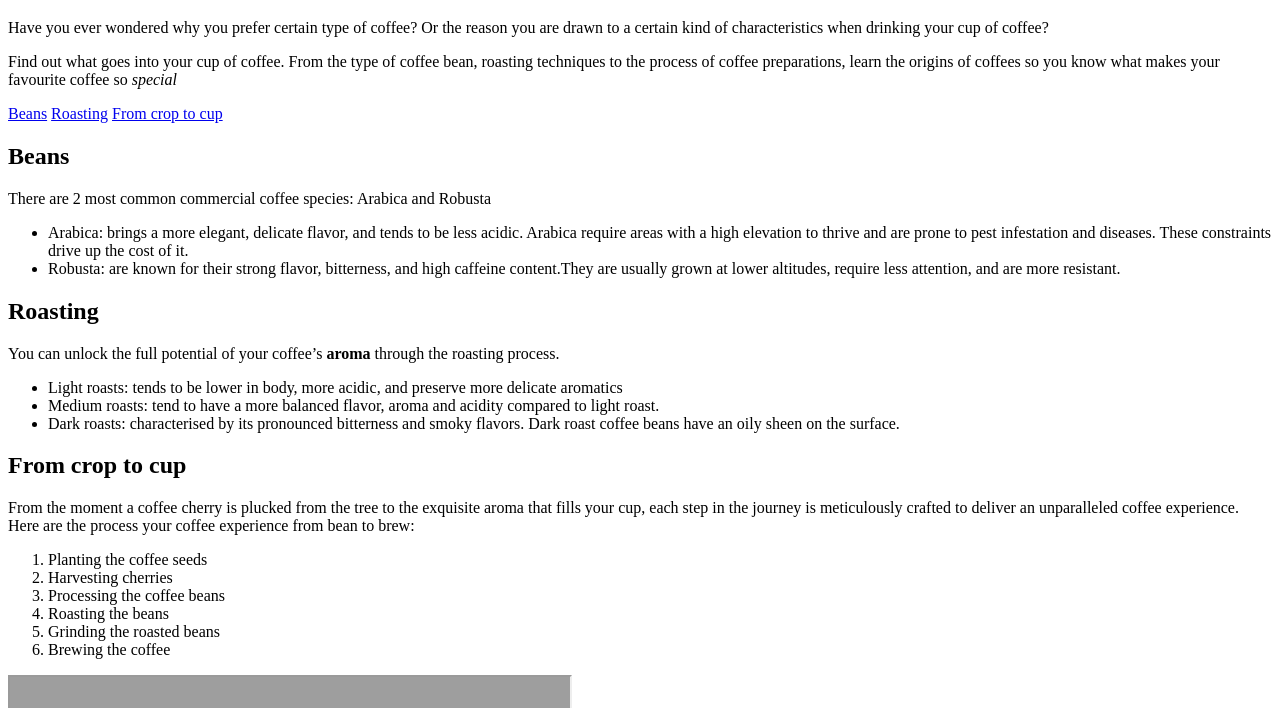
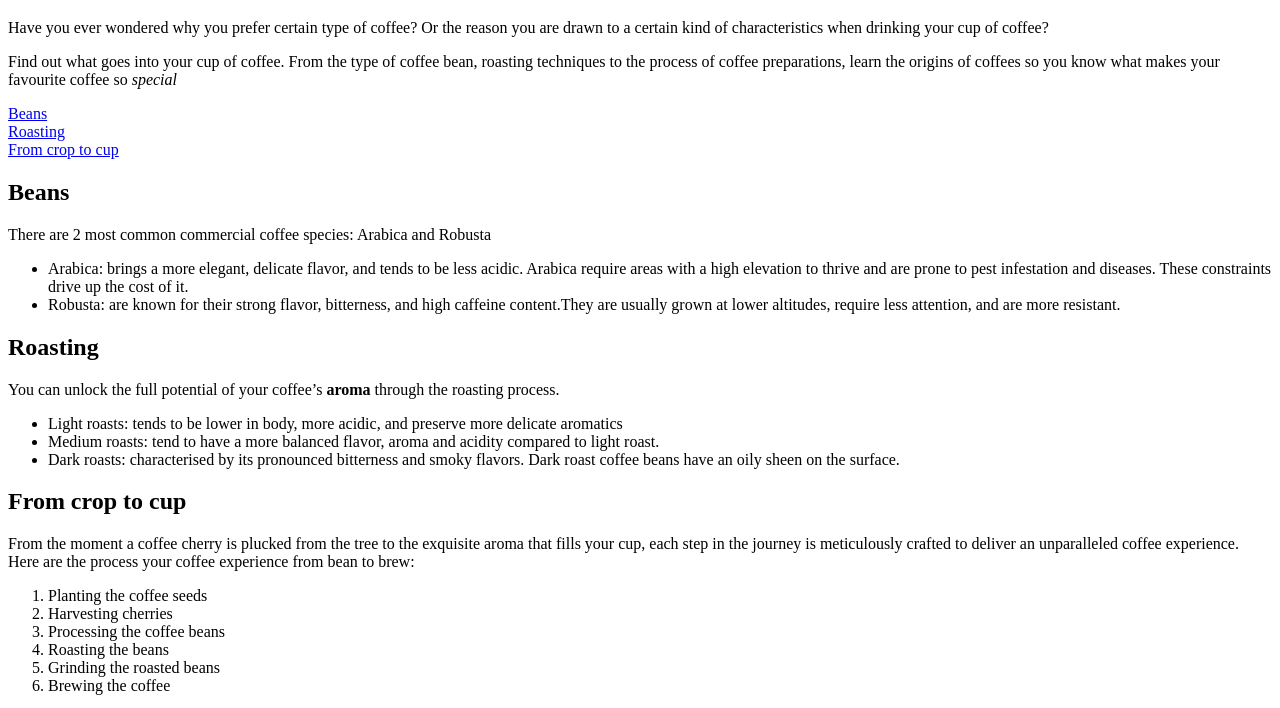
Before and after one commit to vania-gunawan/guna0037-a4, a plain HTML site: page index.html in a window 1280 px wide. Shown: the part 61-769 px from the top of the page. Drawn offline with Linux system fonts and the light colour scheme; grey boxes are pictures that could not be loaded.

Commit message:
add main section

```diff
--- a/index.html
+++ b/index.html
@@ -17,11 +17,12 @@
 
     <!--nav section created as a table of contents. The in-page link can bring straight to the section clicked-->
     <nav>
-      <a href="#beans">Beans</a>
-      <a href="#roasting">Roasting</a>
+      <a href="#beans">Beans</a><br>
+      <a href="#roasting">Roasting</a><br>
       <a href="#croptocup">From crop to cup</a>
     </nav>
 
+    <main>
     <!--Heading 2-->
         <h2 id="beans">Beans</h2>
             <p>There are 2 most common commercial coffee species: Arabica and Robusta</p>
@@ -68,5 +69,6 @@
     <!--Source of the text-->
     <p>Source: Nespresso Blog</p>
     <!--The code is valid up to this point-->
+    </main>
 </body>
 </html>
```
